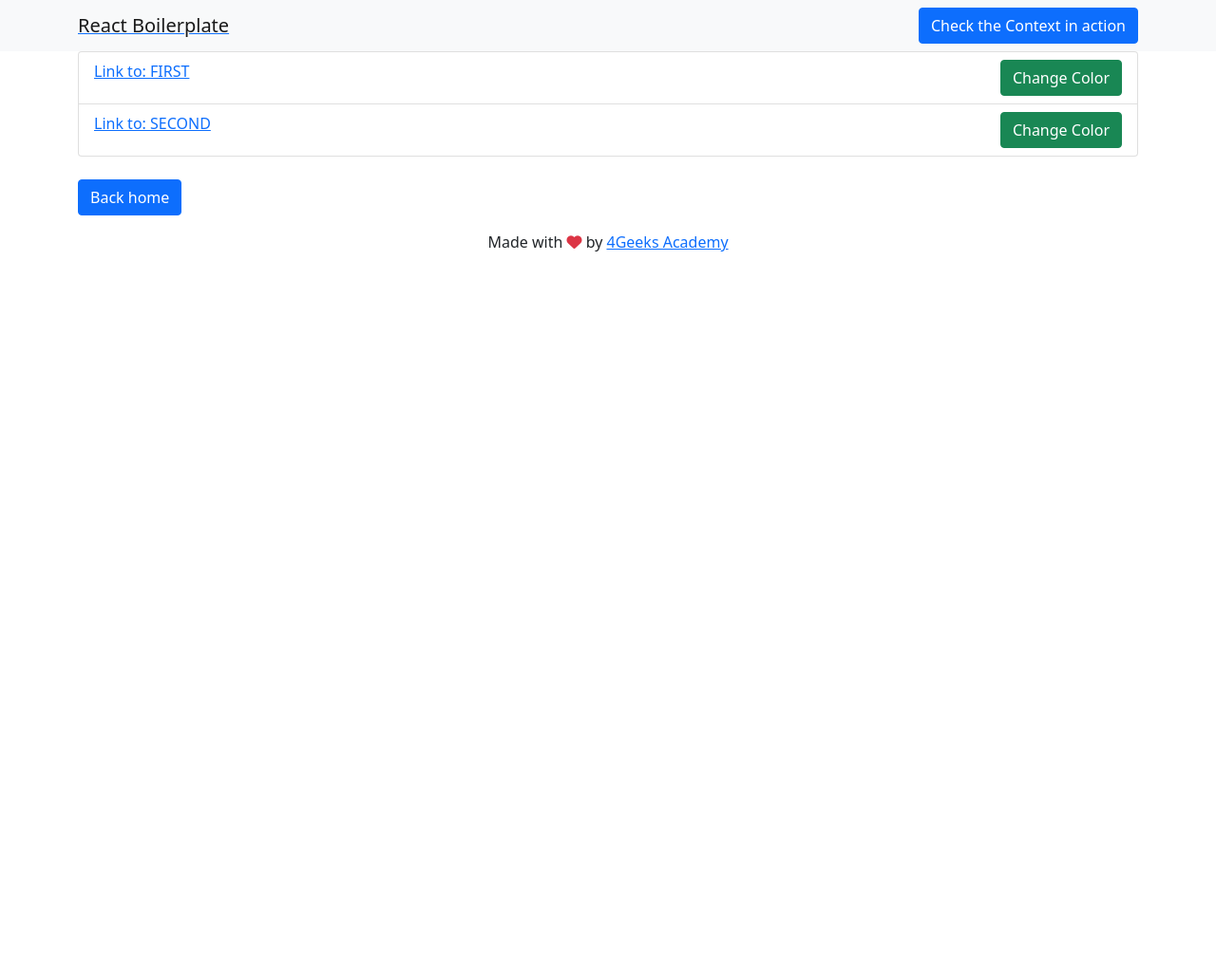
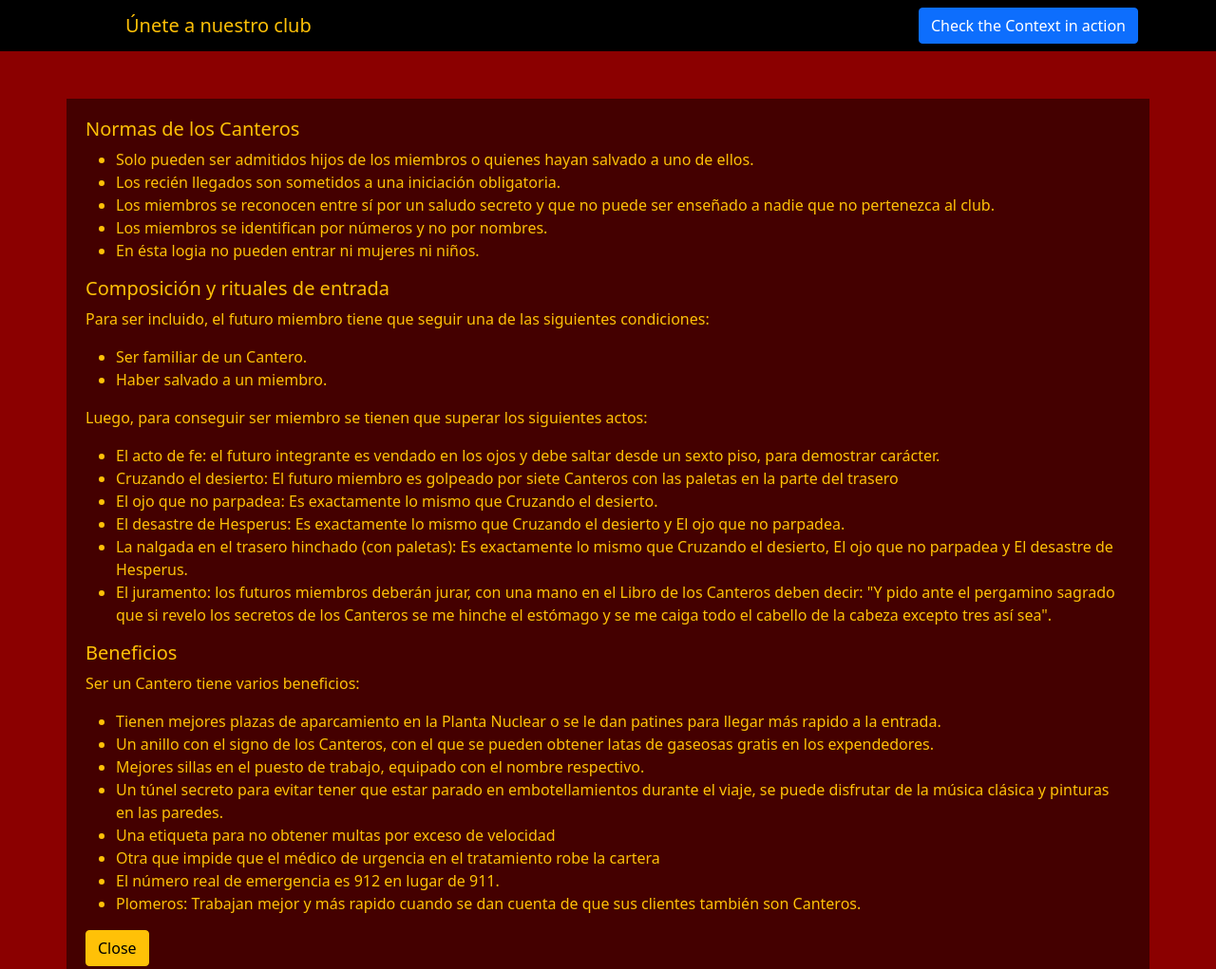
Before and after one commit to Apacheco82/tokens-proyect, a React app: page /demo in a window 1280 px wide. Shown: the top 1021 px of the page at 95% size. Before the commit the page ends 800 px from the top, so only its background shows below. Built offline with nearby package versions, Linux system fonts and the light colour scheme; no server answers.

Commit message:
some front job

```diff
--- a/src/front/js/component/footer.js
+++ b/src/front/js/component/footer.js
@@ -1,10 +1,11 @@
-import React, { Component } from "react";
+import React, {Component} from "react";
+import { Link } from "react-router-dom";
 
 export const Footer = () => (
-	<footer className="footer mt-auto py-3 text-center">
-		<p>
-			Made with <i className="fa fa-heart text-danger" /> by{" "}
-			<a href="http://www.4geeksacademy.com">4Geeks Academy</a>
-		</p>
-	</footer>
+  <footer className="footer mt-auto py-3 text-center">
+    <p>
+	<Link to="/Demo" className="link-styling">Términos y condiciones</Link>
+
+    </p>
+  </footer>
 );
--- /dev/null
+++ b/src/front/js/component/formulario.jsx
@@ -0,0 +1,54 @@
+import React, { useState } from "react";
+
+export const Formulario = () => {
+
+  const [user_name, setUserName] = useState("");
+  const [password, setPassword] = useState("");
+  const [email, setEmail] = useState("");
+
+  const handleSubmit = (event) => {
+    event.preventDefault();
+    console.log(`Nombre de usuario: ${user_name}`);
+    console.log(`Contraseña: ${password}`);
+    console.log(`Email: ${email}`);
+  };
+
+  return (
+       <form onSubmit={handleSubmit}>
+      <div className="form-group">
+        <label htmlFor="user_name">Nombre de usuario:</label>
+        <input
+          type="text"
+          className="form-control"
+          id="user_name"
+          name="user_name"
+          value={user_name}
+          onChange={(e) => setUserName(e.target.value)}
+        />
+      </div>
+      <div className="form-group">
+        <label htmlFor="password">Contraseña:</label>
+        <input
+          type="password"
+          className="form-control"
+          id="password"
+          name="password"
+          value={password}
+          onChange={(e) => setPassword(e.target.value)}
+        />
+      </div>
+      <div className="form-group">
+        <label htmlFor="email">Email:</label>
+        <input
+          type="email"
+          className="form-control"
+          id="email"
+          name="email"
+          value={email}
+          onChange={(e) => setEmail(e.target.value)}
+        />
+      </div>
+      <button type="submit" className="btn btn-primary">Enviar</button>
+    </form>
+  );
+}
--- a/src/front/js/component/navbar.js
+++ b/src/front/js/component/navbar.js
@@ -3,17 +3,20 @@ import { Link } from "react-router-dom";
 
 export const Navbar = () => {
 	return (
-		<nav className="navbar navbar-light bg-light">
+<nav className="navbar navbar-expand-xl navbar-dark bg-dark">
   <div className="container">
-				<Link to="/">
-					<span className="navbar-brand mb-0 h1">React Boilerplate</span>
+    <Link to="/" className="link-styling">
+      <h1 className="navbar-brand mb-0 h1 text-warning">Únete a nuestro club</h1>
     </Link>
     <div className="ml-auto">
-					<Link to="/demo">
+      <Link to="/Formulario">
         <button className="btn btn-primary">Check the Context in action</button>
       </Link>
     </div>
   </div>
 </nav>
+
+
+
 	);
 };
--- a/src/front/js/layout.js
+++ b/src/front/js/layout.js
@@ -8,7 +8,9 @@ import { Single } from "./pages/single";
 import injectContext from "./store/appContext";
 
 import { Navbar } from "./component/navbar";
-import { Footer } from "./component/footer";
+import { Formulario } from "./component/formulario.jsx";
+
+
 
 //create your first component
 const Layout = () => {
@@ -24,9 +26,10 @@ const Layout = () => {
                     <Routes>
                         <Route element={<Home />} path="/" />
                         <Route element={<Demo />} path="/demo" />
+                        <Route element={<Formulario />} path="/Formulario" />
                         <Route element={<h1>Not found!</h1>} />
                     </Routes>
-                    <Footer />
+
                 </ScrollToTop>
             </BrowserRouter>
         </div>
--- a/src/front/js/pages/demo.js
+++ b/src/front/js/pages/demo.js
@@ -1,40 +1,106 @@
-import React, { useState, useEffect, useContext } from "react";
-import { Link } from "react-router-dom";
+import React, {useState, useEffect, useContext} from "react";
+import {Link} from "react-router-dom";
 
-import { Context } from "../store/appContext";
+import {Context} from "../store/appContext";
 
 export const Demo = () => {
-	const { store, actions } = useContext(Context);
+  const {store, actions} = useContext(Context);
 
   return (
-		<div className="container">
-			<ul className="list-group">
-				{store.demo.map((item, index) => {
-					return (
-						<li
-							key={index}
-							className="list-group-item d-flex justify-content-between"
-							style={{ background: item.background }}>
-							<Link to={"/single/" + index}>
-								<span>Link to: {item.title}</span>
-							</Link>
-							{// Conditional render example
-							// Check to see if the background is orange, if so, display the message
-							item.background === "orange" ? (
-								<p style={{ color: item.initial }}>
-									Check store/flux.js scroll to the actions to see the code
+    <div className="container text-warning" id="esp">
+      <h5>Normas de los Canteros</h5>{" "}
+      <ul>
+        <li>
+          Solo pueden ser admitidos hijos de los miembros o quienes hayan
+          salvado a uno de ellos.
+        </li>
+        <li>Los recién llegados son sometidos a una iniciación obligatoria.</li>
+        <li>
+          Los miembros se reconocen entre sí por un saludo secreto y que no
+          puede ser enseñado a nadie que no pertenezca al club.
+        </li>
+        <li>Los miembros se identifican por números y no por nombres.</li>
+        <li>En ésta logia no pueden entrar ni mujeres ni niños.</li>
+      </ul>
+      <h5>Composición y rituales de entrada</h5>
+      <p>
+        Para ser incluido, el futuro miembro tiene que seguir una de las
+        siguientes condiciones:
       </p>
-							) : null}
-							<button className="btn btn-success" onClick={() => actions.changeColor(index, "orange")}>
-								Change Color
-							</button>
+      <ul>
+        <li>Ser familiar de un Cantero.</li>
+        <li>Haber salvado a un miembro.</li>
+      </ul>
+      <p>
+        {" "}
+        Luego, para conseguir ser miembro se tienen que superar los siguientes
+        actos:
+      </p>
+      <ul>
+        <li>
+          El acto de fe: el futuro integrante es vendado en los ojos y debe
+          saltar desde un sexto piso, para demostrar carácter.
         </li>
-					);
-				})}
+        <li>
+          Cruzando el desierto: El futuro miembro es golpeado por siete Canteros
+          con las paletas en la parte del trasero
+        </li>
+        <li>
+          El ojo que no parpadea: Es exactamente lo mismo que Cruzando el
+          desierto.
+        </li>
+        <li>
+          El desastre de Hesperus: Es exactamente lo mismo que Cruzando el
+          desierto y El ojo que no parpadea.
+        </li>
+        <li>
+          La nalgada en el trasero hinchado (con paletas): Es exactamente lo
+          mismo que Cruzando el desierto, El ojo que no parpadea y El desastre
+          de Hesperus.
+        </li>
+        <li>
+          {" "}
+          El juramento: los futuros miembros deberán jurar, con una mano en el
+          Libro de los Canteros deben decir: "Y pido ante el pergamino sagrado
+          que si revelo los secretos de los Canteros se me hinche el estómago y
+          se me caiga todo el cabello de la cabeza excepto tres así sea".
+        </li>
       </ul>
-			<br />
+      <h5>Beneficios</h5>
+      <p> Ser un Cantero tiene varios beneficios:</p>
+      <ul>
+        <li>
+          Tienen mejores plazas de aparcamiento en la Planta Nuclear o se le dan
+          patines para llegar más rapido a la entrada.
+        </li>
+        <li>
+          {" "}
+          Un anillo con el signo de los Canteros, con el que se pueden obtener
+          latas de gaseosas gratis en los expendedores.
+        </li>
+        <li>
+          Mejores sillas en el puesto de trabajo, equipado con el nombre
+          respectivo.
+        </li>
+        <li>
+          Un túnel secreto para evitar tener que estar parado en
+          embotellamientos durante el viaje, se puede disfrutar de la música
+          clásica y pinturas en las paredes.
+        </li>
+        <li>Una etiqueta para no obtener multas por exceso de velocidad</li>
+        <li>
+          Otra que impide que el médico de urgencia en el tratamiento robe la
+          cartera
+        </li>
+        <li>El número real de emergencia es 912 en lugar de 911. </li>
+        <li>
+          Plomeros: Trabajan mejor y más rapido cuando se dan cuenta de que sus
+          clientes también son Canteros.
+        </li>
+      </ul>
+
       <Link to="/">
-				<button className="btn btn-primary">Back home</button>
+        <button className="btn btn-warning">Close</button>
       </Link>
     </div>
   );
--- a/src/front/js/pages/home.js
+++ b/src/front/js/pages/home.js
@@ -1,18 +1,30 @@
-import React, { useContext } from "react";
-import { Context } from "../store/appContext";
+import React, {useContext} from "react";
+import {Context} from "../store/appContext";
+import unnamed from "../../img/unnamed.png";
 import "../../styles/home.css";
+import { Footer } from '../component/footer.js'; // importación de nombre
+import {Link} from "react-router-dom";
+
 
 export const Home = () => {
-	//const { store, actions } = useContext(Context);
+  const {store, actions} = useContext(Context);
 
-	return (
+  return (
+<div className="container d-flex align-items-center mt-5">
+  <div className="text-center mx-auto">
 
-		<form>
-				<input type="email" name="email" className="form-control"  placeholder="Enter email"></input>
-				<input type="text" name= "user_name"className="form-control"  placeholder="Enter user name"></input>
-				<input type="password" name="password" className="form-control"  placeholder="Password"></input>
-				<input type="submit" className="btn btn-primary">Submit</input>
-		</form>
+    <p>
+	<Link to="/Demo">
+      <img src={unnamed} className="canteros" />
 
-	)
+	  </Link>
+	  <p className="p-1">pincha sobre el logo para hacer login</p>
+    </p>
+    <h1>Club oficial de los Canteros de Springfield</h1>
+
+    <Footer />
+  </div>
+</div>
+
+  );
 };
--- a/src/front/js/pages/single.js
+++ b/src/front/js/pages/single.js
@@ -2,7 +2,7 @@ import React, { useState, useEffect, useContext } from "react";
 import PropTypes from "prop-types";
 import { Link, useParams } from "react-router-dom";
 import { Context } from "../store/appContext";
-import rigoImageUrl from "../../img/rigo-baby.jpg";
+
 
 export const Single = props => {
 	const { store, actions } = useContext(Context);
@@ -11,7 +11,7 @@ export const Single = props => {
 	return (
 		<div className="jumbotron">
 			<h1 className="display-4">This will show the demo element: {store.demo[params.theid].title}</h1>
-			<img src={rigoImageUrl} />
+
 			<hr className="my-4" />
 
 			<Link to="/">
--- a/src/front/styles/home.css
+++ b/src/front/styles/home.css
@@ -5,3 +5,34 @@
     one more css for each page that will contain the selected used
     on that page only (the ones not reused in other pages).
 */
+
+body{
+    background-color:#8b0000
+}
+h1{
+    padding: 50px;
+    color: black;
+}
+
+.p-1{
+    color: #420000
+}
+.canteros{
+    padding: 50px;
+}
+.canteros:hover {
+    transform: scale(1.2) rotate(10deg);
+  }
+
+.link-styling {
+    color: #FEAE0E;
+    text-decoration: none;
+  }
+#esp{
+    padding: 20px;
+   margin-top: 50px;
+    background-color: rgba(0, 0, 0, 0.508);
+}
+.navbar{
+    background-color: black !important;
+}
--- a/template.html
+++ b/template.html
@@ -3,7 +3,7 @@
     <head>
         <meta name="viewport" content="width=device-width, initial-scale=1.0">
         <meta charset="UTF-8">
-        <title>Hello Rigo with Vanilla.js</title>
+        <title>Club de los canteros</title>
         <link href="https://cdn.jsdelivr.net/npm/bootstrap@5.1.3/dist/css/bootstrap.min.css" rel="stylesheet" integrity="sha384-1BmE4kWBq78iYhFldvKuhfTAU6auU8tT94WrHftjDbrCEXSU1oBoqyl2QvZ6jIW3" crossorigin="anonymous">
         <!-- FontAwesome v6.1.2 -->
         <link rel="stylesheet" href="https://cdnjs.cloudflare.com/ajax/libs/font-awesome/6.1.2/css/all.min.css">
```
Also changed, not shown: src/front/img/unnamed.png (added), 1 other file. Lines whose indentation alone changed are shown as unchanged.
